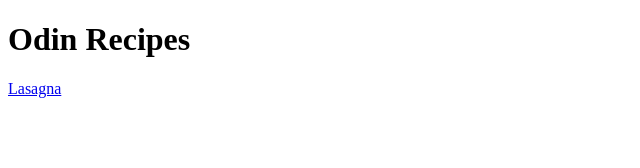
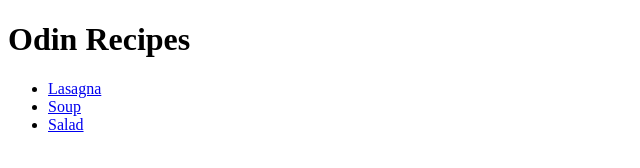
Before and after one commit to Iribarren89/odin-recipes, a plain HTML site: page index.html in a window 1280 px wide. Shown: the whole page, without its empty margins (0-640 px from the left). Drawn offline with Linux system fonts and the light colour scheme.

Commit message:
Publish 1

```diff
--- a/index.html
+++ b/index.html
@@ -6,7 +6,11 @@
     </head>
     <body>
         <h1>Odin Recipes</h1>
-        <a href="recipes/lasagna.html">Lasagna</a>
+        <ul>
+            <li><a href="recipes/lasagna.html">Lasagna</a></li>
+            <li><a href="recipes/soup.html">Soup</a></li>
+            <li><a href="recipes/salad.html">Salad</a></li>
+        </ul>
 
     </body>
 </html>
```
Also changed, not shown: recipes/lasagna.html (+1 -1 lines), images/lasagna.jpg (added).
